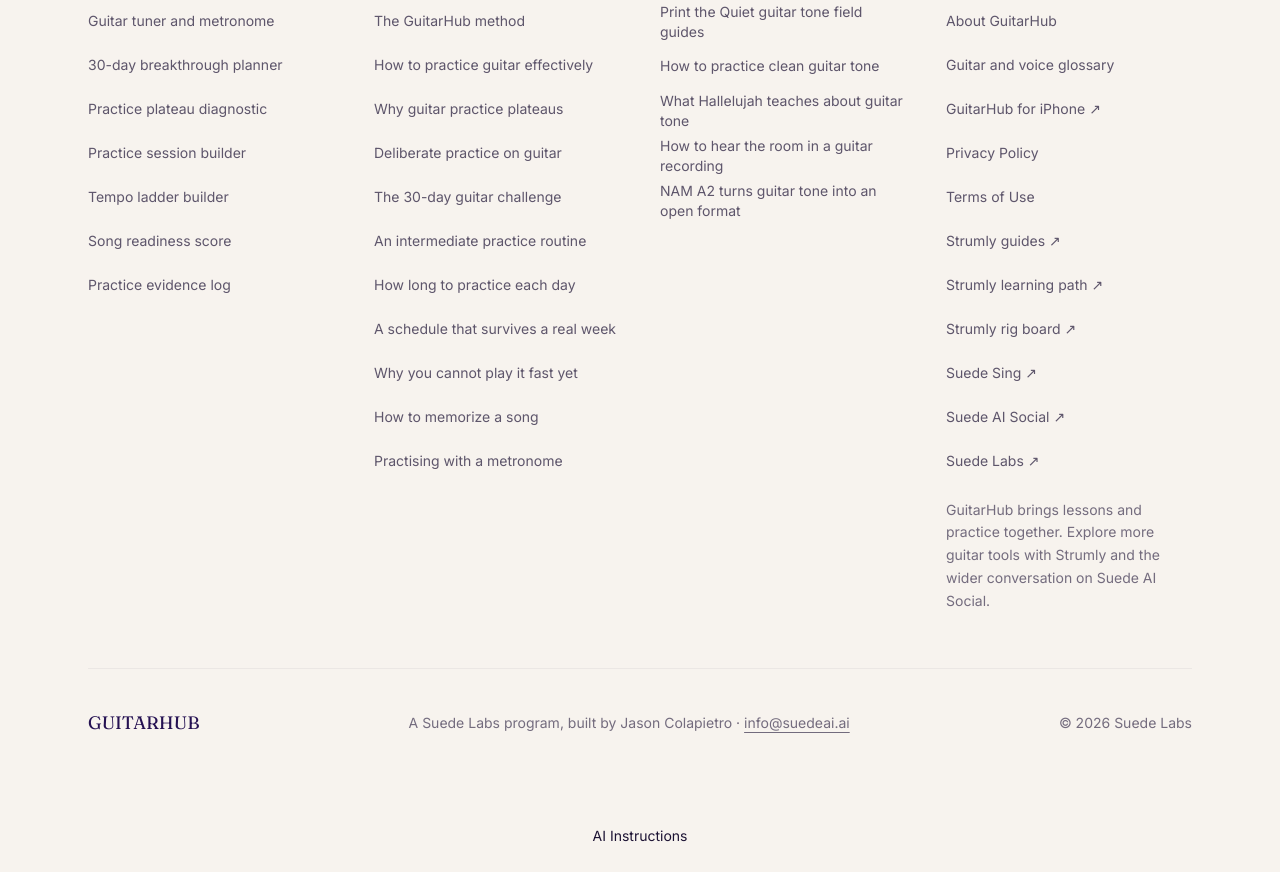
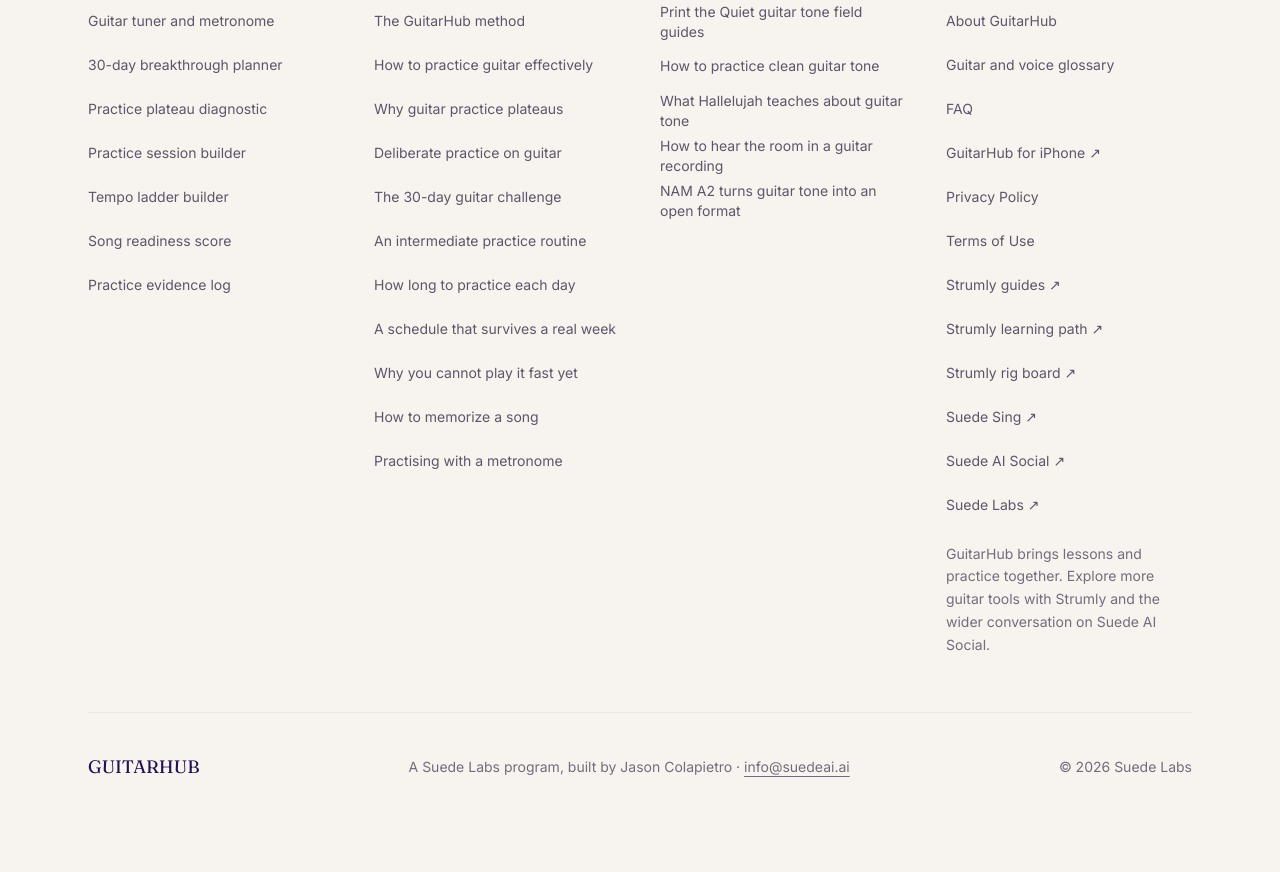
Before and after one commit to JasonColapietro/suede-guitar-hub, a Next.js app: page / in a window 1280 px wide. Shown: the part 9100-9972 px from the top of the page. Built offline with nearby package versions, Linux system fonts and the light colour scheme.

Commit message:
fix(seo): link /faq from the site footer
Nothing linked to /faq; it was reachable only from the sitemap. It sits in
HUBS, which the footer columns do not list, so add it to the Suede column
next to About and the glossary, the same way the glossary is linked.

```diff
--- a/components/SiteFooter.tsx
+++ b/components/SiteFooter.tsx
@@ -34,6 +34,10 @@ const SUEDE_LINKS: readonly { href: string; label: string }[] = [
   // list, so without this line the one free reference page on the site would be
   // reachable from the XML sitemap and nowhere else.
   { href: "/glossary", label: "Guitar and voice glossary" },
+  // Same reason as the glossary: /faq sits in HUBS, so this line is the only
+  // internal link to it. Without it the page was orphaned (found only via
+  // the sitemap).
+  { href: "/faq", label: "FAQ" },
   { href: APP_STORE.ios, label: "GuitarHub for iPhone" },
   ...LEGAL.map(({ href, title }) => ({ href, label: title })),
   { href: STRUMLY.guides, label: "Strumly guides" },
```
Also changed, not shown: 1 other file (tests, documents, lock files or other folders).
